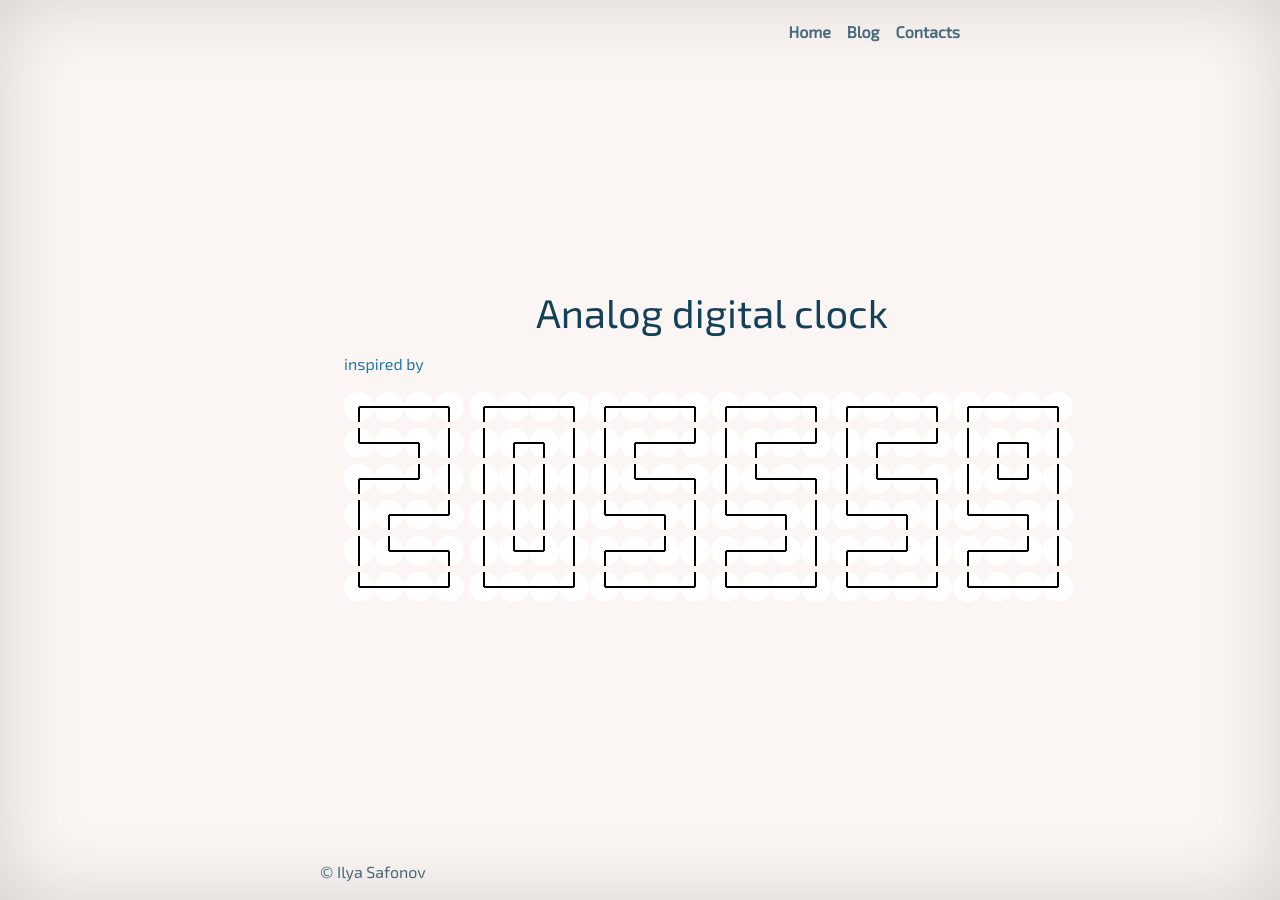
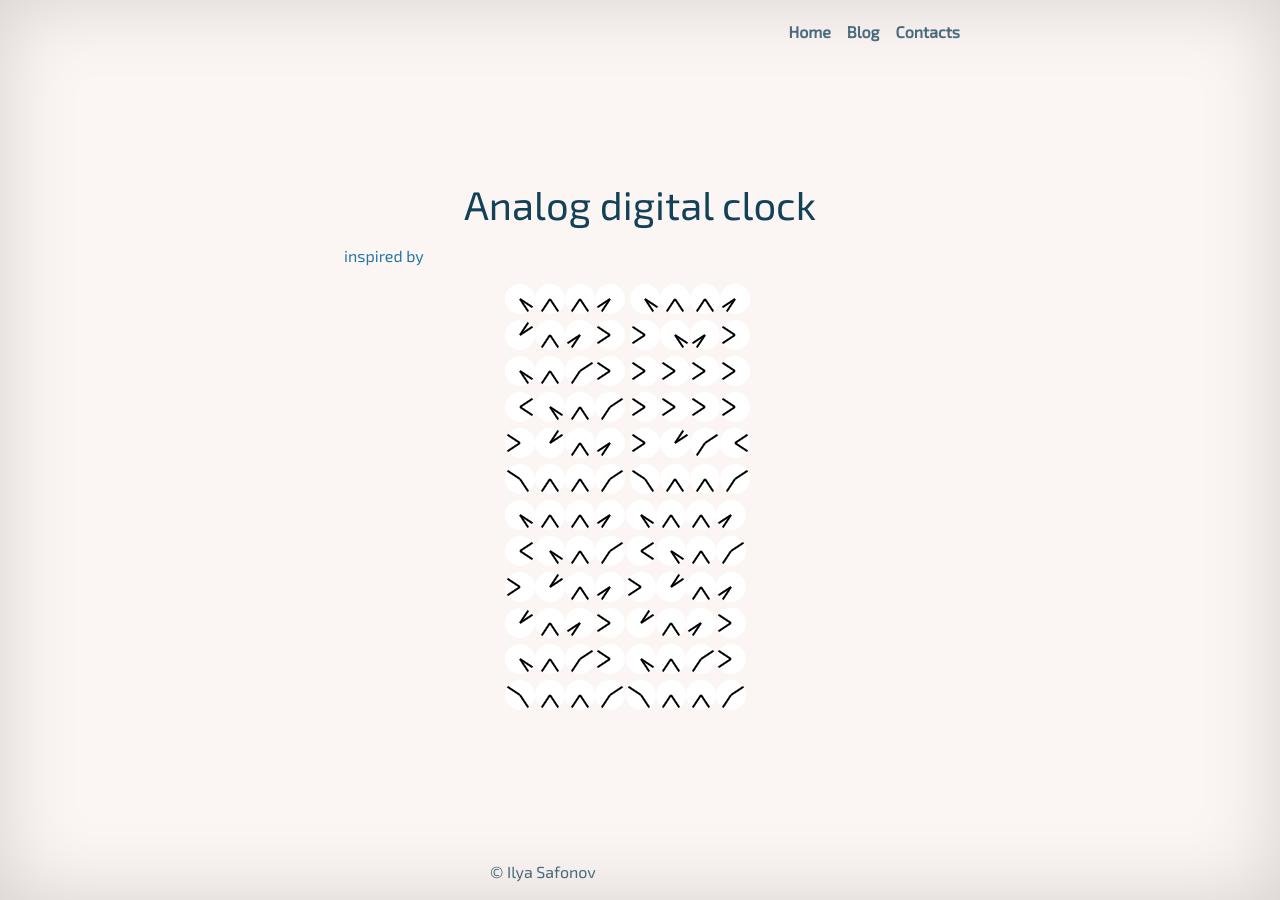
Before and after one commit to safonovilya/safonovilya.github.io, a Jekyll site: the page built from _posts/2019-09-14-clock.md, in a window 1280 px wide. Built offline with Jekyll 4.4.1, drawn with Linux system fonts in a browser that asks for light colours.

Commit message:
new seven; only hh:mm; close to original

```diff
--- a/_includes/clock.html
+++ b/_includes/clock.html
@@ -1,4 +1,6 @@
 <link rel="stylesheet" href="/css/clock.css">
 <a href="https://coub.com/view/1nu9th" target="_blank">inspired by</a>
-<div class="clock-container"><div class="clock"><div class="hours-container"><div class="hours"></div></div><div class="minutes-container"><div class="minutes"></div></div></div></div>
+<div class="container animated">
+    <div class="clock-container"><div class="clock"><div class="hours-container"><div class="hours"></div></div><div class="minutes-container"><div class="minutes"></div></div></div></div>
+</div>
 <script type="text/javascript" src="/js/clock.js"></script>
--- a/css/clock.scss
+++ b/css/clock.scss
@@ -2,14 +2,17 @@
 #  Front matter comment to ensure Jekyll properly reads file.
 ---
 
-$speed-animation: 0.75s;
+$speed-animation: 7s;
 $color-arrow: black;
 $color-bg: white;
 $height: 30px;
 $width: 30px;
 
-.cover {
-  min-width: 49rem;
+$degree-step: 45;
+$angels: 360/$degree-step;
+
+.container {
+  width: 300px;
 }
 
 .clock-container {
@@ -54,23 +57,6 @@
   min-width: 2px;
 }
 
-@keyframes rotate {
-  100% {
-    transform: rotateZ(360deg);
-  }
-}
-
-.hours-container.animate {
-  animation: rotate 43200s infinite linear;
-}
-
-.minutes-container.animate {
-  animation: rotate 3600s infinite linear;
-}
-
-.seconds-container.animate {
-  animation: rotate 60s infinite linear;
-}
 
 .minutes-container, .hours-container, .seconds-container {
   position: absolute;
@@ -82,106 +68,75 @@
 }
 
 
-@-webkit-keyframes rotate {
-  100% {
-    -webkit-transform: rotateZ(360deg);
-    transform: rotateZ(360deg)
+@mixin deg() {
+  @for $i from 0 through $angels {
+    .deg#{$i*45} {
+      transform: rotateZ(#{$i*$degree-step}deg);
+      .animated &{
+        &.hours-container {
+          animation: rotate#{$i*45};
+          transition: transform $speed-animation, -webkit-transform $speed-animation;
+          animation-duration: $speed-animation;
+          animation-timing-function: linear;
+          animation-delay: $speed-animation/2;
+          animation-iteration-count: infinite;
+          animation-direction: alternate;
+        }
+        &.minutes-container {
+          animation: backrotate#{$i*45};
+          transition: transform $speed-animation, -webkit-transform $speed-animation;
+          animation-duration: $speed-animation;
+          animation-timing-function: linear;
+          animation-delay: $speed-animation/2;
+          animation-iteration-count: infinite;
+          animation-direction: alternate;
+        }
+      }
+      .animated:hover &{
+        &.hours-container {
+          animation: rotate#{$i*45};
+          transition: transform $speed-animation, -webkit-transform $speed-animation;
+          animation-duration: $speed-animation;
+          animation-timing-function: linear;
+          animation-delay: $speed-animation/2;
+          animation-iteration-count: infinite;
+          animation-direction: alternate;
+        }
+        &.minutes-container {
+          animation: backrotate#{$i*45};
+          transition: transform $speed-animation, -webkit-transform $speed-animation;
+          animation-duration: $speed-animation;
+          animation-timing-function: linear;
+          animation-delay: $speed-animation/2;
+          animation-iteration-count: infinite;
+          animation-direction: alternate;
+        }
       }
     }
 
-@keyframes rotate {
+    @keyframes rotate#{$i*45} {
+      0% {
+        transform: rotateZ(#{$i*$degree-step}deg)
+      }
+      50% {
+        transform: rotateZ(#{180+$i*$degree-step}deg)
+      }
       100% {
-    -webkit-transform: rotateZ(360deg);
-    transform: rotateZ(360deg)
+        transform: rotateZ(#{360+$i*$degree-step}deg)
+      }
+    }
+    @keyframes backrotate#{$i*45} {
+      0% {
+        transform: rotateZ(#{$i*$degree-step}deg)
+      }
+      50% {
+        transform: rotateZ(#{-180+$i*$degree-step}deg)
+      }
+      100% {
+        transform: rotateZ(#{-360+$i*$degree-step}deg)
       }
     }
 
-.hours {
-  -webkit-transform: rotateZ(360deg);
-  transition: transform $speed-animation, -webkit-transform $speed-animation;
   }
-
-.minutes {
-  -webkit-transform: rotateZ(360deg);
-  transition: transform $speed-animation, -webkit-transform $speed-animation;
 }
-
-// 0
-// 90
-// 135
-// 180
-// 225
-// 270
-
-
-.deg0 {
-  transform: rotateZ(0deg);
-  transition: transform $speed-animation, -webkit-transform $speed-animation;
-}
-
-.deg45 {
-  transform: rotateZ(45deg);
-  transition: transform $speed-animation, -webkit-transform $speed-animation;
-}
-
-.deg90 {
-  transform: rotateZ(90deg);
-  transition: transform $speed-animation, -webkit-transform $speed-animation;
-}
-
-.deg135 {
-  transform: rotateZ(135deg);
-  transition: transform $speed-animation, -webkit-transform $speed-animation;
-}
-
-.deg180 {
-  transform: rotateZ(180deg);
-  transition: transform $speed-animation, -webkit-transform $speed-animation;
-}
-
-.deg225 {
-  transform: rotateZ(225deg);
-  transition: transform $speed-animation, -webkit-transform $speed-animation;
-}
-
-.deg270 {
-  transform: rotateZ(270deg);
-  transition: transform $speed-animation, -webkit-transform $speed-animation;
-}
-
-.deg315 {
-  transform: rotateZ(315deg);
-  transition: transform $speed-animation, -webkit-transform $speed-animation;
-}
-
-
-///
-
-
-/*.seconds {
-  //background: red;
-  background: black;
-  width: 1.5%;
-  height: 42%;
-  position: absolute;
-  left: 49.25%;
-  top: 20%;
-  -webkit-transform-origin: 50% 71%;
-  transform-origin: 50% 71%;
-  z-index: 8
-}*/
-
-/*
-.clock::after {
-  background: red;
-  border-radius: 50%;
-  content: "";
-  position: absolute;
-  left: 50%;
-  top: 50%;
-  -webkit-transform: translate(-50%, -50%);
-  transform: translate(-50%, -50%);
-  width: 4%;
-  height: 4%;
-  z-index: 10
-}*/
+@include deg();
--- a/js/clock.js
+++ b/js/clock.js
@@ -228,26 +228,26 @@
     {"h": "180", "m": "270"},
     {"h": "180", "m": "0"},
 
+
     {"h": "225", "m": "225"},
+    {"h": "225", "m": "225"},
+    {"h": "225", "m": "0"},
+    {"h": "225", "m": "0"},
+
+    {"h": "225", "m": "225"},
+    {"h": "180", "m": "45"},
+    {"h": "180", "m": "45"},
+    {"h": "225", "m": "225"},
+
     {"h": "225", "m": "225"},
     {"h": "180", "m": "0"},
     {"h": "180", "m": "0"},
+    {"h": "225", "m": "225"},
 
     {"h": "225", "m": "225"},
-    {"h": "225", "m": "225"},
-    {"h": "180", "m": "0"},
-    {"h": "180", "m": "0"},
-
-
-    {"h": "225", "m": "225"},
-    {"h": "225", "m": "225"},
-    {"h": "180", "m": "0"},
-    {"h": "0", "m": "180"},
-
-    {"h": "225", "m": "225"},
-    {"h": "225", "m": "225"},
     {"h": "90", "m": "0"},
-    {"h": "0", "m": "270"}
+    {"h": "0", "m": "270"},
+    {"h": "225", "m": "225"}
   ],
   8: [
     {"h": "90", "m": "180"},
@@ -322,23 +322,29 @@
   // set Timeout
   buildClock();
 
+
+  // let counter = 0;
+  // setInterval(() => {
+  //   counter++;
+  //   if (counter%2) {
+  //     // document.getElementsByClassName(CLOCK_CONTAINER_CLASS_NAME)[0].parentElement.classList.remove('reset');
+  //   } else {
+  //     // document.getElementsByClassName(CLOCK_CONTAINER_CLASS_NAME)[0].parentElement.classList.add('reset');
+  //   }
+  // }, 1000);
+  updateTime();
+
+}
+function updateTime() {
   const [h1, h2, m1, m2, s1, s2] = document.getElementsByClassName(CLOCK_CONTAINER_CLASS_NAME);
+
   let [nh1, nh2] = returnTwoDigits(new Date().getHours());
   let [nm1, nm2] = returnTwoDigits(new Date().getMinutes());
-  let [ns1, ns2] = returnTwoDigits(new Date().getSeconds());
 
   updateClasses(h1.getElementsByClassName(CLOCK_ELEMENT_CLASS_NAME), nh1);
   updateClasses(h2.getElementsByClassName(CLOCK_ELEMENT_CLASS_NAME), nh2);
   updateClasses(m1.getElementsByClassName(CLOCK_ELEMENT_CLASS_NAME), nm1);
   updateClasses(m2.getElementsByClassName(CLOCK_ELEMENT_CLASS_NAME), nm2);
-  updateClasses(s1.getElementsByClassName(CLOCK_ELEMENT_CLASS_NAME), ns1);
-  updateClasses(s2.getElementsByClassName(CLOCK_ELEMENT_CLASS_NAME), ns2);
-
-  setInterval(() => {
-    [ns1, ns2] = returnTwoDigits(new Date().getSeconds());
-    updateClasses(s1.getElementsByClassName(CLOCK_ELEMENT_CLASS_NAME), ns1);
-    updateClasses(s2.getElementsByClassName(CLOCK_ELEMENT_CLASS_NAME), ns2);
-  }, 1000);
 }
 
 function returnTwoDigits(number) {
@@ -354,9 +360,6 @@
   const itm = document.getElementsByClassName(CLOCK_ELEMENT_CLASS_NAME)[0];
   fillContainerByClocks(containerElement, itm);
 
-  // make 4 containers
-  containerElement.parentElement.appendChild(containerElement.cloneNode(true));
-  containerElement.parentElement.appendChild(containerElement.cloneNode(true));
   containerElement.parentElement.appendChild(containerElement.cloneNode(true));
   containerElement.parentElement.appendChild(containerElement.cloneNode(true));
   containerElement.parentElement.appendChild(containerElement.cloneNode(true));
```
Lines whose indentation alone changed are shown as unchanged.
